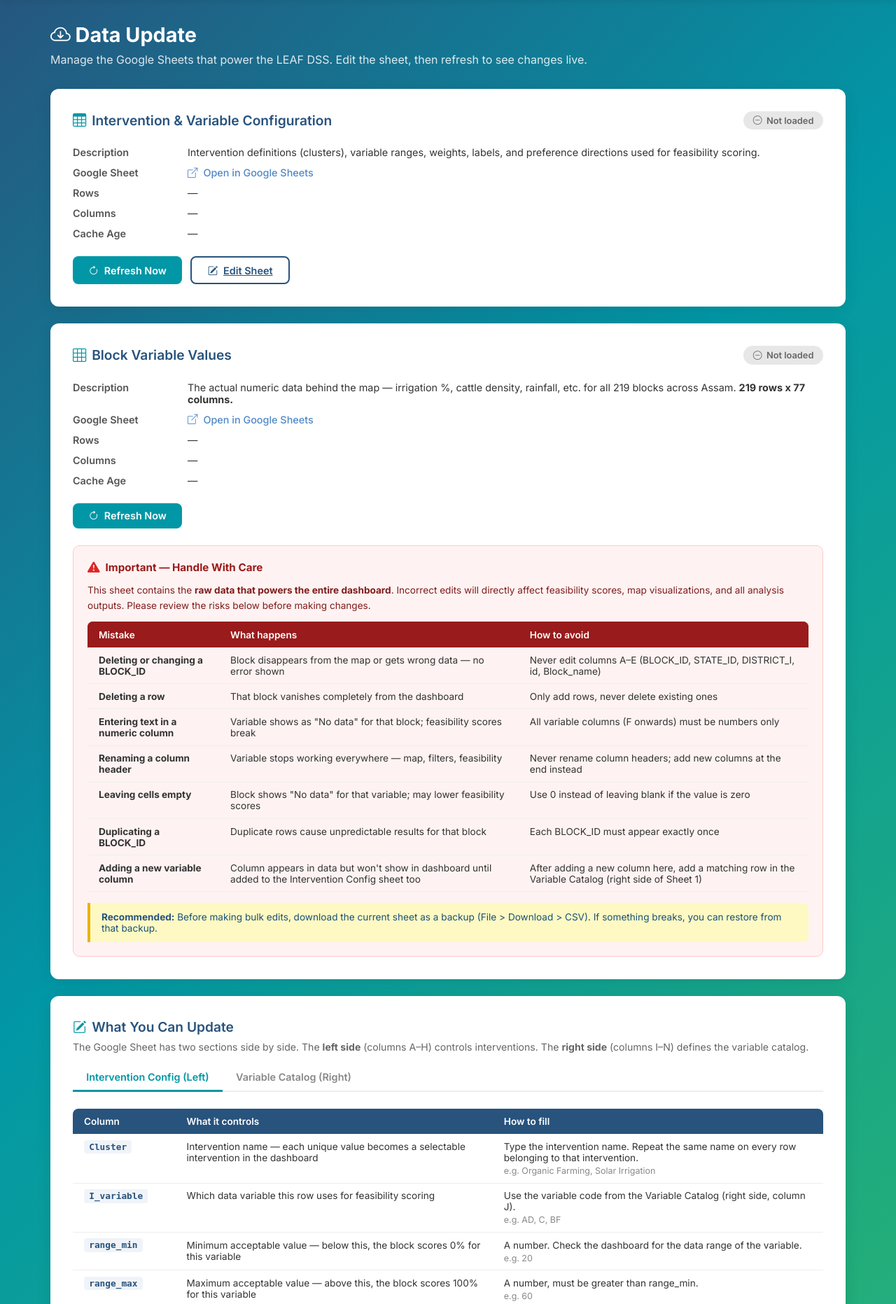
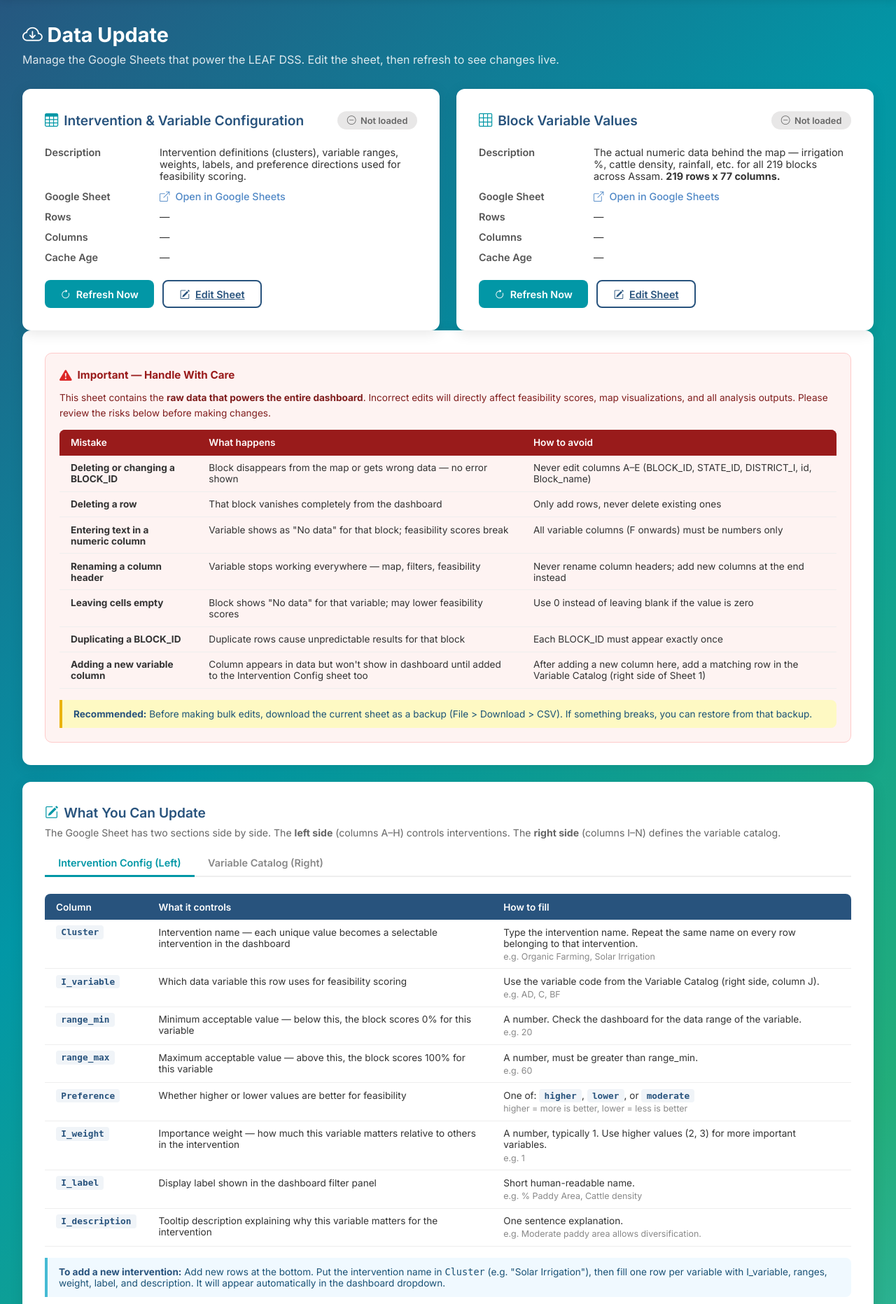
Before and after one commit to DrJagadeeshG/iwmi_leaf, a Flask app: page /update in a window 1280 px wide. Shown: the part 90-1953 px from the top of the page at 70% size. Run offline with Flask 3, Linux system fonts and the light colour scheme.

Commit message:
Two-column layout for sheet cards on update page

```diff
--- a/templates/update.html
+++ b/templates/update.html
@@ -80,10 +80,16 @@
 
         /* Main Content */
         .container {
-            max-width: 1200px;
+            max-width: 1400px;
             margin: 2rem auto;
             padding: 0 2rem;
         }
+        .two-col {
+            display: grid;
+            grid-template-columns: 1fr 1fr;
+            gap: 1.5rem;
+        }
+        .two-col .card { margin-bottom: 0; }
 
         .page-title {
             color: white;
@@ -370,6 +376,9 @@
         }
 
         /* Responsive */
+        @media (max-width: 960px) {
+            .two-col { grid-template-columns: 1fr; }
+        }
         @media (max-width: 768px) {
             .container { padding: 0 1rem; }
             .card { padding: 1.5rem; }
@@ -397,6 +406,8 @@
     <div class="container">
         <h2 class="page-title"><i class="bi bi-cloud-arrow-down"></i> Data Update</h2>
         <p class="page-subtitle">Manage the Google Sheets that power the LEAF DSS. Edit the sheet, then refresh to see changes live.</p>
+
+        <div class="two-col">
 
         <!-- DSS Input Sheet Card -->
         <div class="card">
@@ -479,10 +490,18 @@
                 <button class="btn btn-primary" onclick="refreshData()">
                     <i class="bi bi-arrow-clockwise"></i> Refresh Now
                 </button>
+                <a href="https://docs.google.com/spreadsheets/d/1CzwxWsFYKfUN1WmYyfpDzatwedgpJR8tur1lmlWAvWU/edit"
+                   target="_blank" class="btn btn-outline">
+                    <i class="bi bi-pencil-square"></i> Edit Sheet
+                </a>
             </div>
+        </div>
 
-            <!-- Disclaimer -->
-            <div style="margin-top: 1.5rem; background: #fef3f2; border: 1px solid #fecaca; border-radius: 10px; padding: 1.25rem;">
+        </div><!-- /two-col -->
+
+        <!-- Disclaimer Card (full width) -->
+        <div class="card">
+            <div style="background: #fef3f2; border: 1px solid #fecaca; border-radius: 10px; padding: 1.25rem;">
                 <div style="display:flex; align-items:center; gap:0.5rem; margin-bottom:0.75rem;">
                     <i class="bi bi-exclamation-triangle-fill" style="color:#dc2626; font-size:1.1rem;"></i>
                     <strong style="color:#991b1b; font-size:0.95rem;">Important — Handle With Care</strong>
```
